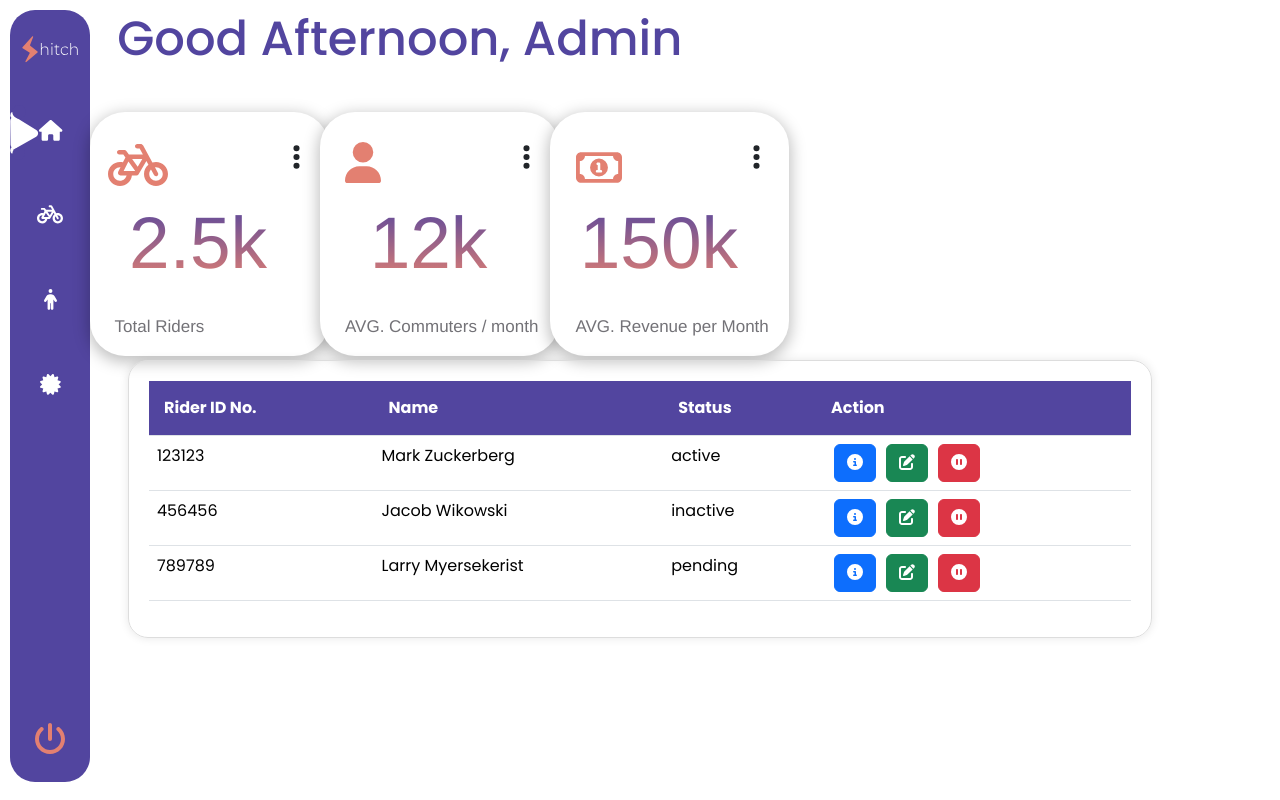
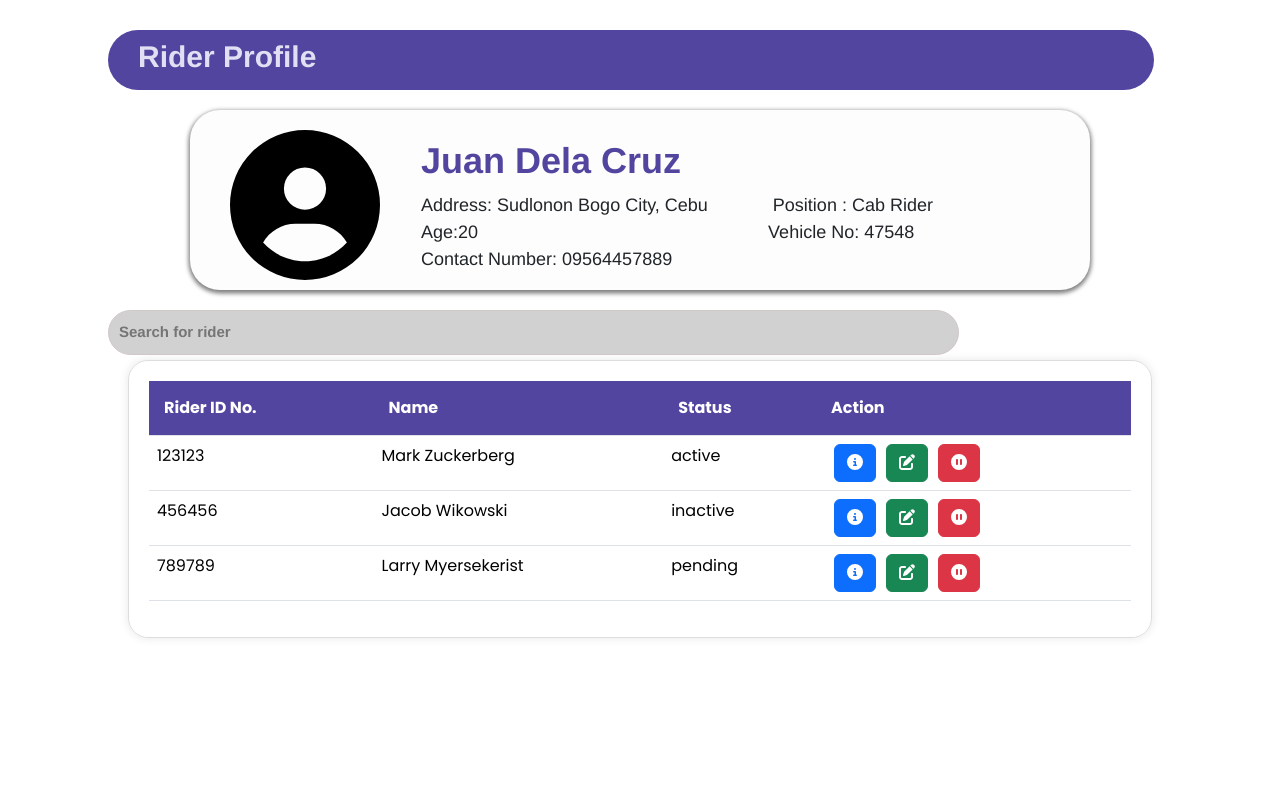
Before and after one commit to wingled22/pagyeonjaFrontEnd, a React (Vite) app: page / in a window 1280 px wide. Shown: the top 800 px of the page. Built offline with nearby package versions, Linux system fonts and the light colour scheme.

Commit message:
created design for rider dashboard(not finished ha)

```diff
--- a/src/App.jsx
+++ b/src/App.jsx
@@ -10,14 +10,14 @@ function App() {
     <>
 
       <Row>
-        <Col md={1}>
+        {/* <Col md={1}>
           <NavigationBar />
-        </Col>
+        </Col> */}
 
         {/* routing */}
-        <Col>
+        {/* <Col>
           <HomePage />
-        </Col>
+        </Col> */}
 
         <Col>
           <RiderPage/>
```
